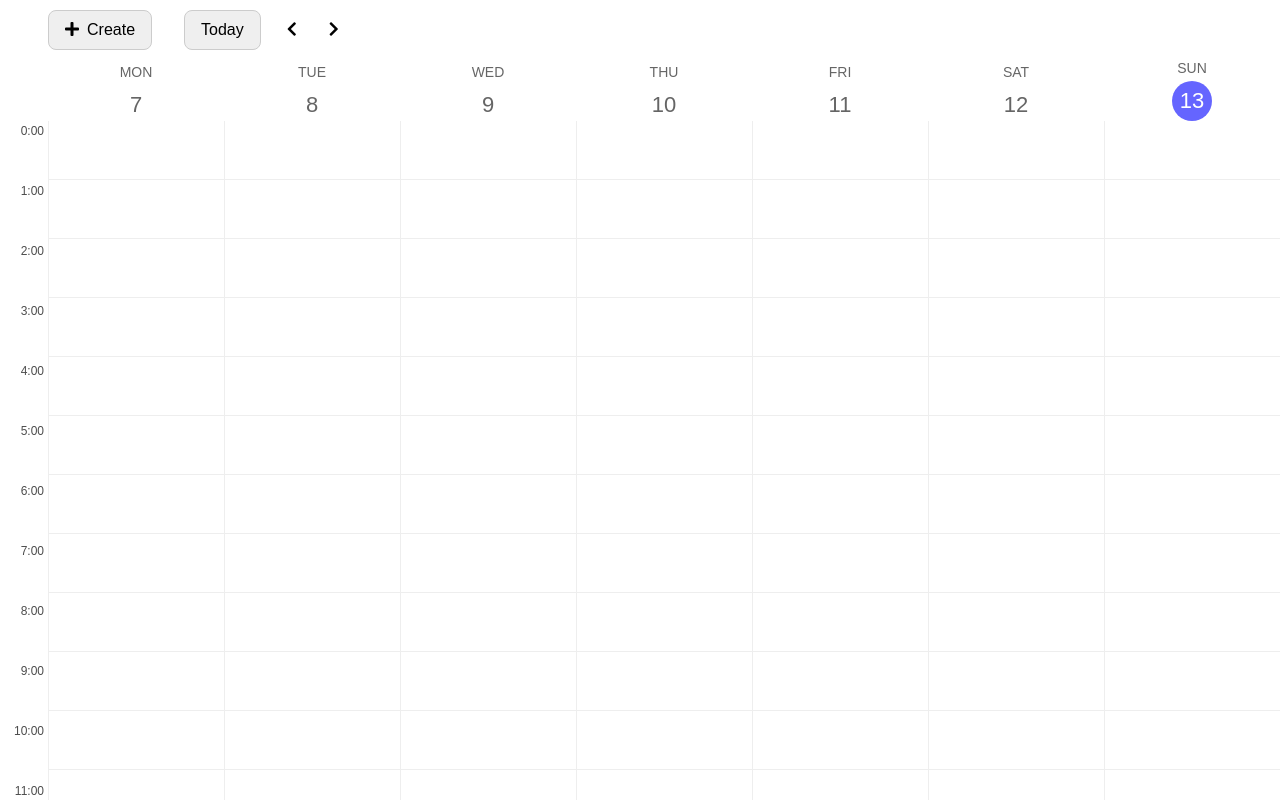
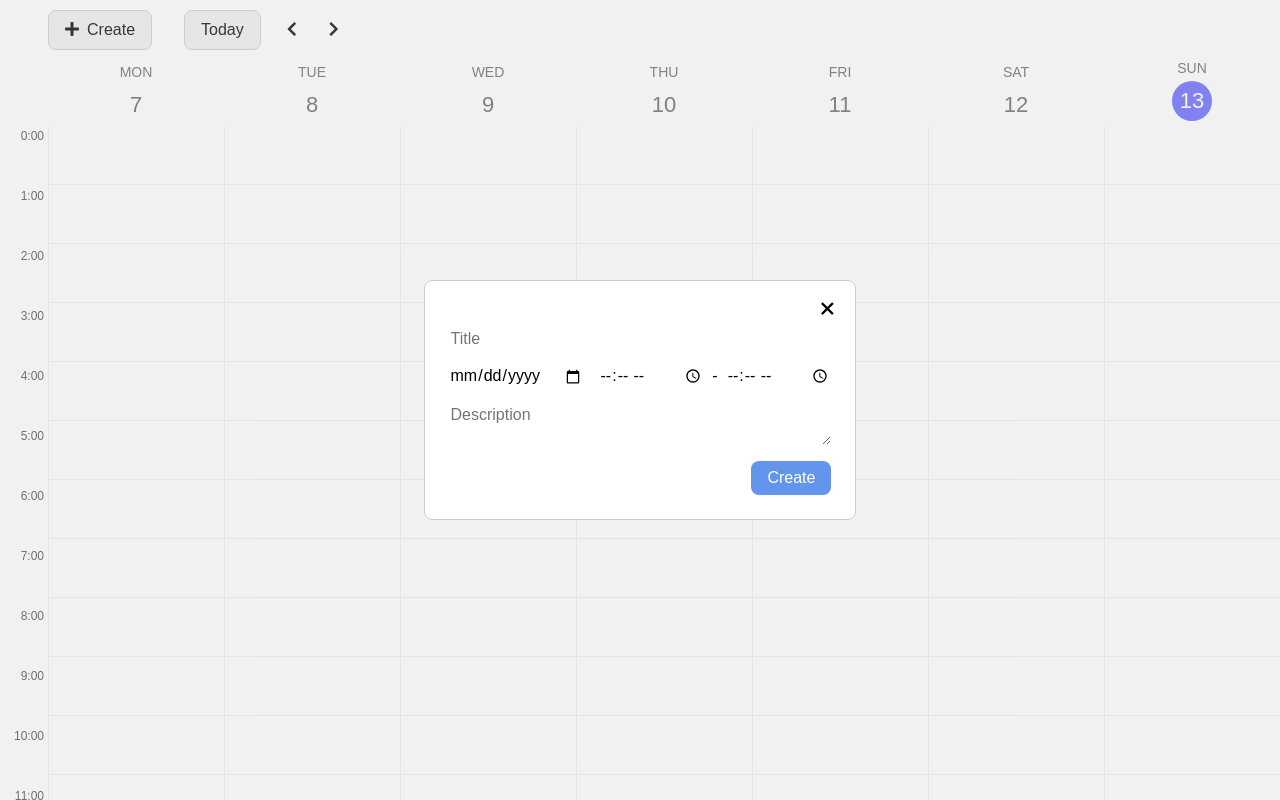
Before and after one commit to pampukhaleo/calendar-react, a React app: page / in a window 1280 px wide. Both pictures are taken after a click on the button "Create". Built offline with nearby package versions, Linux system fonts and the light colour scheme.

Commit message:
creating event

```diff
--- a/src/App.jsx
+++ b/src/App.jsx
@@ -8,6 +8,11 @@ import './common.scss';
 
 const App = () => {
   const [weekStartDate, setWeekStartDate] = useState(new Date());
+  const [isShown, setIsShown] = useState(false);
+
+  const handleCreateToggle = () => {
+    setIsShown(!isShown);
+  };
 
   const handleWeekRangeIncrease = () => {
     setWeekStartDate(date => {
@@ -35,8 +40,9 @@ const App = () => {
         onIncreaseBtnClick={handleWeekRangeIncrease}
         onDecreaseBtnClick={handleWeekRangeDecrease}
         onTodayButtonClick={handleTodayButton}
+        onCreateButtonClick={handleCreateToggle}
       />
-      <Calendar weekDates={weekDates} />
+      <Calendar weekDates={weekDates} handleCreateToggle={handleCreateToggle} isShown={isShown} />
     </>
   );
 };
--- a/src/components/calendar/Calendar.jsx
+++ b/src/components/calendar/Calendar.jsx
@@ -3,6 +3,7 @@ import React, { Component } from 'react';
 import Navigation from './../navigation/Navigation';
 import Week from '../week/Week';
 import Sidebar from '../sidebar/Sidebar';
+import Modal from '../modal/Modal';
 import events from '../../gateway/events';
 
 import './calendar.scss';
@@ -11,6 +12,27 @@ class Calendar extends Component {
   state = {
     events,
   };
+
+  onSubmit = eventData => {
+    const { id, title, description, startTime, endTime, date } = eventData
+    const newEvent = {
+      id,
+      title,
+      description,
+      dateFrom: new Date(`${date}T${startTime}`),
+      dateTo: new Date(`${date}T${endTime}`),
+    }
+    const updatedEvents = this.state.events
+      .slice()
+      .concat(newEvent)
+    this.setState({
+      events: updatedEvents
+    })
+  }
+
+  onDelete = event => {
+    console.log(event.target);
+  }
 
   render() {
     const { weekDates } = this.props;
@@ -21,9 +43,10 @@ class Calendar extends Component {
         <div className="calendar__body">
           <div className="calendar__week-container">
             <Sidebar />
-            <Week weekDates={weekDates} events={this.state.events} />
+            <Week weekDates={weekDates} events={this.state.events} onDelete={this.onDelete}/>
           </div>
         </div>
+        {this.props.isShown && <Modal onCloseButtonClick={this.props.handleCreateToggle} onSubmit={this.onSubmit}/>}
       </section>
     );
   }
--- a/src/components/calendar/calendar.scss
+++ b/src/components/calendar/calendar.scss
@@ -62,7 +62,7 @@
 
   &__day-number {
     font-size: 22px;
-    margin-top: 5px;
+    margin: 5px 0;
   }
 }
 
--- a/src/components/day/Day.jsx
+++ b/src/components/day/Day.jsx
@@ -3,7 +3,7 @@ import Hour from '../hour/Hour';
 
 import './day.scss';
 
-const Day = ({ dataDay, dayEvents }) => {
+const Day = ({ dataDay, dayEvents, onDelete }) => {
   const hours = Array(24)
     .fill()
     .map((val, index) => index);
@@ -17,7 +17,7 @@ const Day = ({ dataDay, dayEvents }) => {
         );
 
         return (
-          <Hour key={dataDay + hour} dataHour={hour} hourEvents={hourEvents} />
+          <Hour key={dataDay + hour} dataHour={hour} hourEvents={hourEvents} onDelete={onDelete} />
         );
       })}
     </div>
--- a/src/components/event/Event.jsx
+++ b/src/components/event/Event.jsx
@@ -1,15 +1,32 @@
-import React from 'react';
+import React, { useEffect, useRef } from 'react';
 
 import './event.scss';
 
-const Event = ({ height, marginTop, title, time }) => {
+const Event = ({ height, marginTop, title, time, onDelete }) => {
   const eventStyle = {
     height,
     marginTop,
   };
 
+  // const ref = useRef(null);
+  //
+  // useEffect(() => {
+  //   const handleClick = event => {
+  //     console.log(event);
+  //   };
+  //
+  //   const element = ref.current;
+  //
+  //   element.addEventListener('click', handleClick);
+  //
+  //   // 👇️ remove the event listener when component unmounts
+  //   return () => {
+  //     element.removeEventListener('click', handleClick);
+  //   };
+  // }, []);
+
   return (
-    <div style={eventStyle} className="event">
+    <div style={eventStyle} className="event" ref={ref}>
       <div className="event__title">{title}</div>
       <div className="event__time">{time}</div>
     </div>
--- a/src/components/header/Header.jsx
+++ b/src/components/header/Header.jsx
@@ -2,10 +2,15 @@ import React from 'react';
 
 import './header.scss';
 
-const Header = ({ onIncreaseBtnClick, onDecreaseBtnClick, onTodayButtonClick }) => {
+const Header = ({
+  onIncreaseBtnClick,
+  onDecreaseBtnClick,
+  onTodayButtonClick,
+  onCreateButtonClick,
+}) => {
   return (
     <header className="header">
-      <button className="button create-event-btn">
+      <button className="button create-event-btn" onClick={onCreateButtonClick}>
         <i className="fas fa-plus create-event-btn__icon"></i>
         Create
       </button>
--- a/src/components/hour/Hour.jsx
+++ b/src/components/hour/Hour.jsx
@@ -3,7 +3,7 @@ import React from 'react';
 import Event from '../event/Event';
 import { formatMins } from '../../../src/utils/dateUtils.js';
 
-const Hour = ({ dataHour, hourEvents }) => {
+const Hour = ({ dataHour, hourEvents, onDelete }) => {
   return (
     <div className="calendar__time-slot" data-time={dataHour + 1}>
       {/* if no events in the current hour nothing will render here */}
@@ -17,6 +17,7 @@ const Hour = ({ dataHour, hourEvents }) => {
 
         return (
           <Event
+            onDelete={onDelete}
             key={id}
             //calculating event height = duration of event in minutes
             height={(dateTo.getTime() - dateFrom.getTime()) / (1000 * 60)}
--- a/src/components/modal/Modal.jsx
+++ b/src/components/modal/Modal.jsx
@@ -3,21 +3,53 @@ import React, { Component } from 'react';
 import './modal.scss';
 
 class Modal extends Component {
+  state = {
+    id: '',
+    title: '',
+    date: '',
+    startTime: '',
+    endTime: '',
+    description: '',
+  };
+
+  handleChange = event => {
+    const { name, value } = event.target;
+
+    this.setState({
+      id: Math.random(),
+      [name]: value,
+    });
+  };
+
+  handleSubmit = event => {
+    event.preventDefault();
+    this.props.onSubmit(this.state);
+    this.props.onCloseButtonClick()
+  };
+
   render() {
     return (
       <div className="modal overlay">
         <div className="modal__content">
           <div className="create-event">
-            <button className="create-event__close-btn">+</button>
-            <form className="event-form">
+            <button className="create-event__close-btn" onClick={this.props.onCloseButtonClick}>
+              +
+            </button>
+            <form className="event-form" onSubmit={this.handleSubmit}>
               <input
                 type="text"
                 name="title"
                 placeholder="Title"
                 className="event-form__field"
+                onChange={this.handleChange}
               />
               <div className="event-form__time">
-                <input type="date" name="date" className="event-form__field" />
+                <input
+                  type="date"
+                  name="date"
+                  className="event-form__field"
+                  onChange={this.handleChange}
+                />
                 <input
                   type="time"
                   name="startTime"
@@ -29,12 +61,14 @@ class Modal extends Component {
                   type="time"
                   name="endTime"
                   className="event-form__field"
+                  onChange={this.handleChange}
                 />
               </div>
               <textarea
                 name="description"
                 placeholder="Description"
                 className="event-form__field"
+                onChange={this.handleChange}
               ></textarea>
               <button type="submit" className="event-form__submit-btn">
                 Create
--- a/src/components/navigation/Navigation.jsx
+++ b/src/components/navigation/Navigation.jsx
@@ -7,7 +7,9 @@ const Navigation = ({ weekDates }) => {
     <header className="calendar__header">
       {weekDates.map(dayDate => {
         const dayNumberClassName =
-          new Date().getDate() === dayDate.getDate()
+          new Date().getDate() === dayDate.getDate() &&
+          new Date().getMonth() === dayDate.getMonth() &&
+          new Date().getDay() === dayDate.getDay()
             ? `day-label__day-number today-circle`
             : 'day-label__day-number';
 
--- a/src/components/week/Week.jsx
+++ b/src/components/week/Week.jsx
@@ -3,7 +3,7 @@ import Day from '../day/Day';
 
 import './week.scss';
 
-const Week = ({ weekDates, events }) => {
+const Week = ({ weekDates, events, onDelete }) => {
   return (
     <div className="calendar__week">
       {weekDates.map((dayStart) => {
@@ -21,6 +21,7 @@ const Week = ({ weekDates, events }) => {
             key={dayStart.getDate()}
             dataDay={dayStart.getDate()}
             dayEvents={dayEvents}
+            onDelete={onDelete}
           />
         );
       })}
--- a/src/gateway/events.js
+++ b/src/gateway/events.js
@@ -3,8 +3,8 @@ const events = [
     id: 1,
     title: 'Go to the gym',
     description: 'some text here',
-    dateFrom: new Date(2020, 8, 15, 10, 15),
-    dateTo: new Date(2020, 8, 15, 15, 0),
+    dateFrom: new Date(2022, 11, 11, 10, 15),
+    dateTo: new Date(2022, 11, 11, 15, 0),
   },
   {
     id: 2,
```
